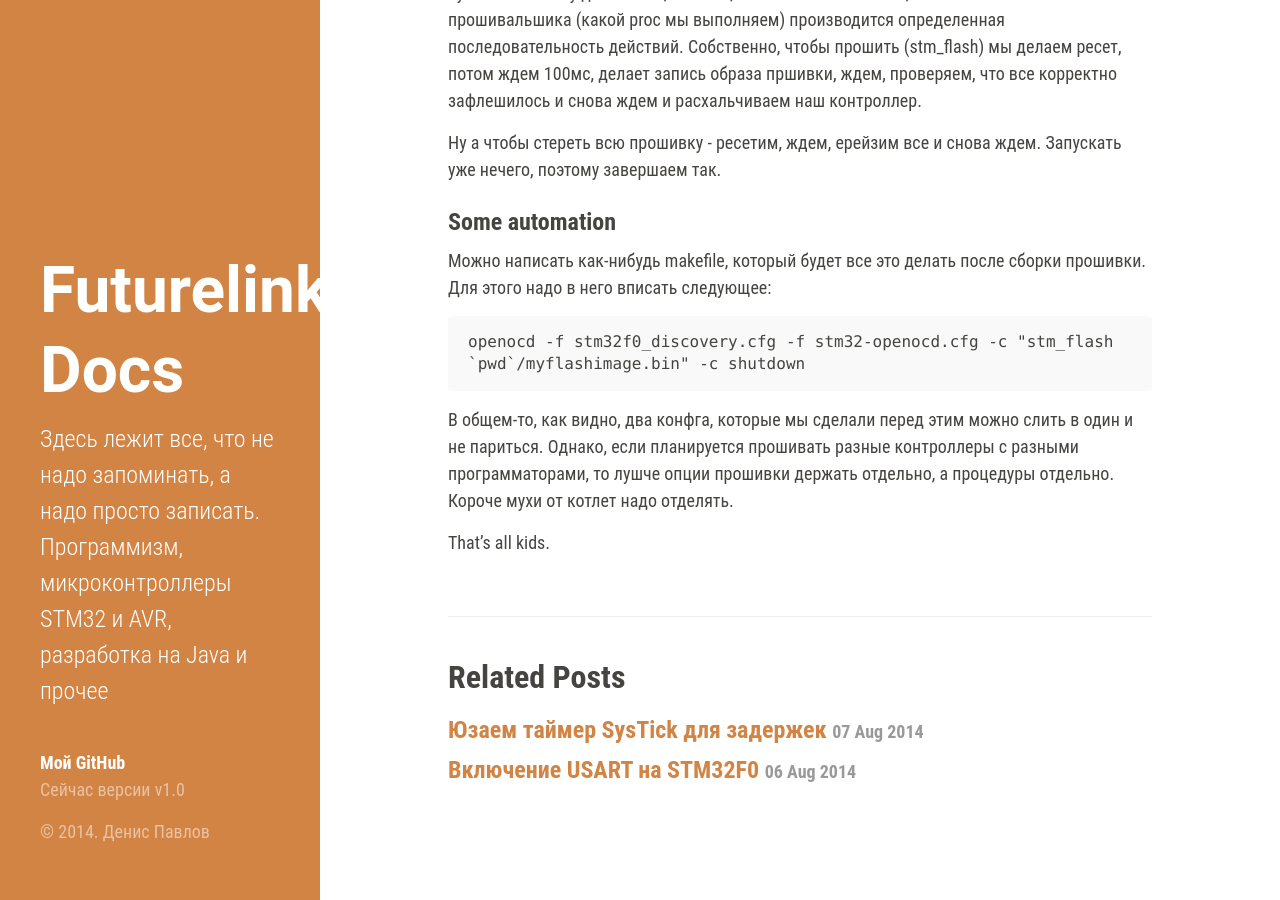
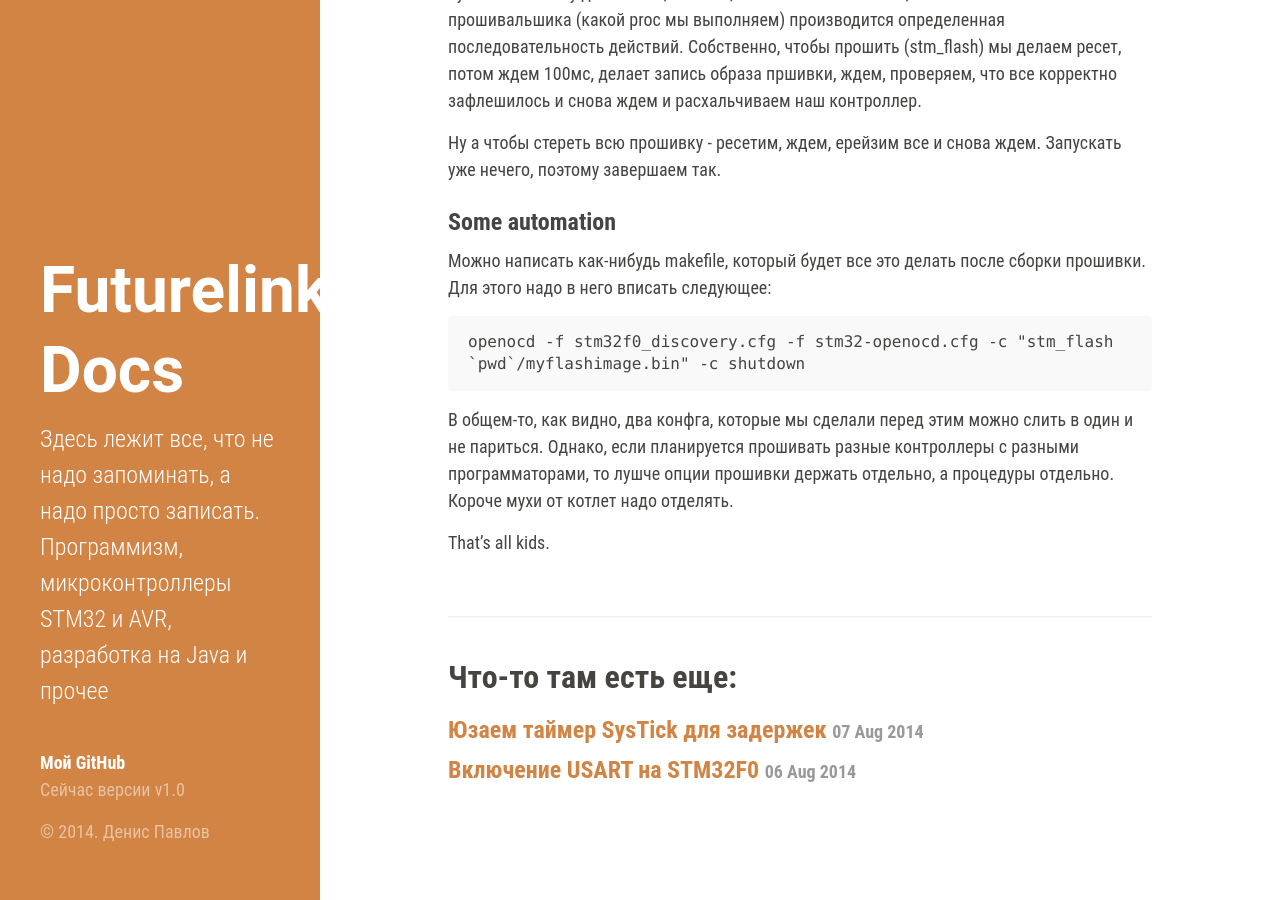
Before and after one commit to futurelink/futurelink.github.io, a Jekyll site: the page built from _posts/2014-08-06-Using-OpenOCD-to-flash-STM32F0.md, in a window 1280 px wide and 900 px high, scrolled down 1328 px. Built offline with Jekyll 4.4.1, drawn with Linux system fonts in a browser that asks for light colours; some web fonts are replaced; Markdown is read by kramdown in place of the engine named in the settings.

Commit message:
Added cuts

```diff
--- a/_layouts/post.html
+++ b/_layouts/post.html
@@ -9,7 +9,7 @@
 </div>
 
 <div class="related">
-  <h2>Related Posts</h2>
+  <h2>Что-то там есть еще:</h2>
   <ul class="related-posts">
     {% for post in site.related_posts limit:3 %}
       <li>
--- a/index.html
+++ b/index.html
@@ -13,7 +13,10 @@
 
     <span class="post-date">{{ post.date | date_to_string }}</span>
 
-    {{ post.content }}
+	{{ post.content | split:"<!-- more -->" | first | strip_html | truncate:300 }}
+	{% if post.content | size > 300 %}
+	<p><strong>Читать далее</strong></p>
+	{% endif %}
   </div>
   {% endfor %}
 </div>
```
